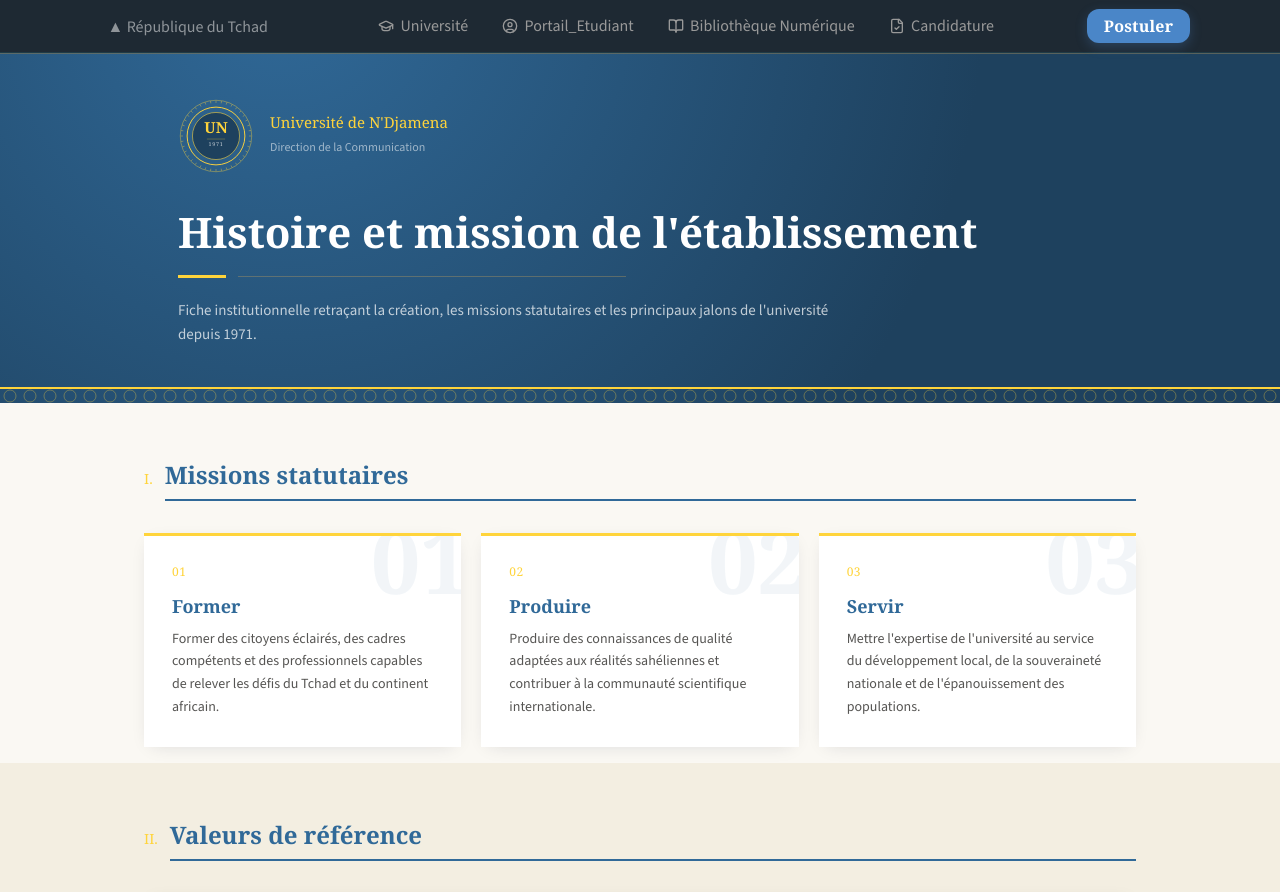
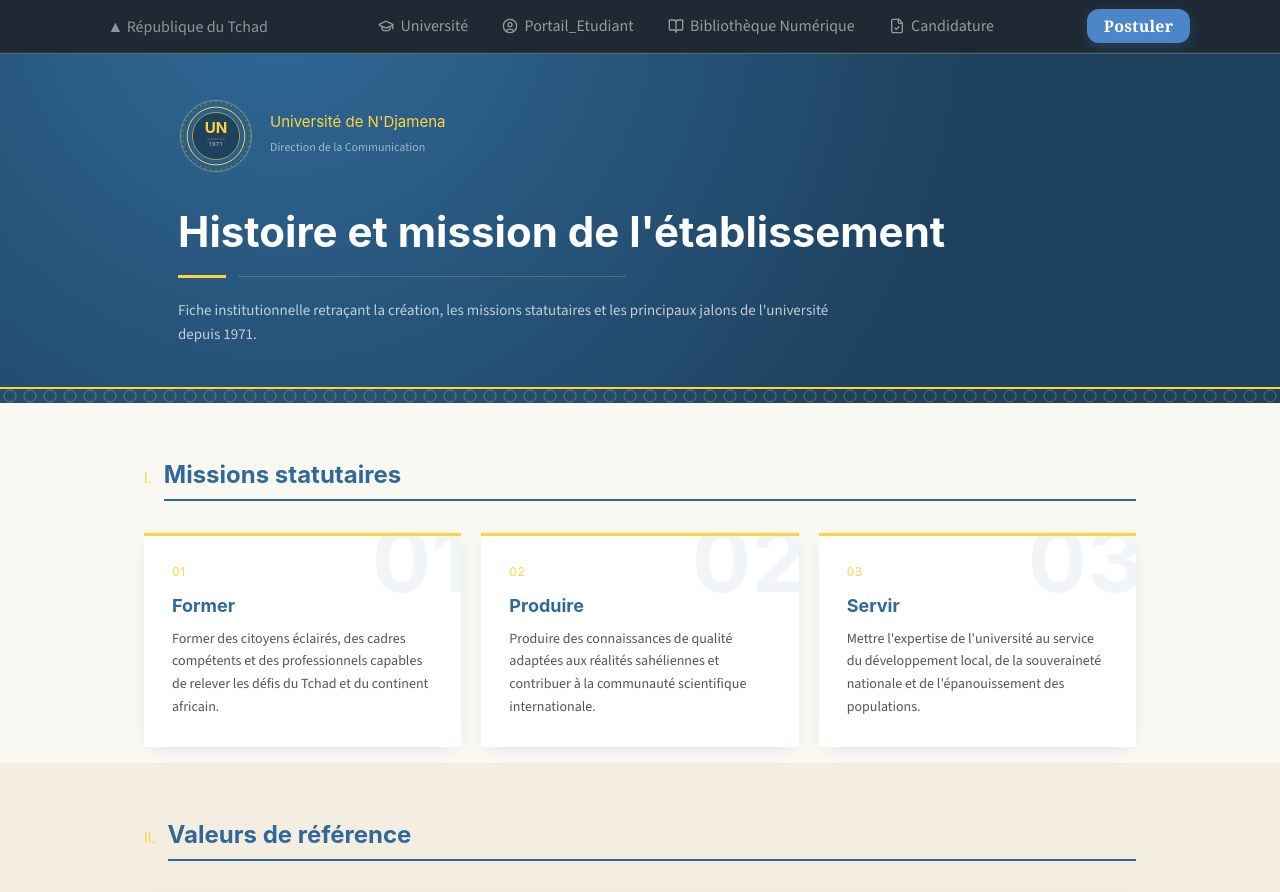
Before and after one commit to Barya696/universite-ndjamena-official-web, a React (Vite) app in the folder frontend/: page /universite/a-propos/histoire-mission in a window 1280 px wide. Shown: the top 892 px of the page. Built offline with nearby package versions, Linux system fonts and the light colour scheme.

Commit message:
Histoire & Mission update

```diff
--- a/frontend/src/app/Components/Universites/A_propos/HistoireMission.tsx
+++ b/frontend/src/app/Components/Universites/A_propos/HistoireMission.tsx
@@ -9,6 +9,10 @@ const LINE = "#DDD6C4";
 const INK = "#2B2B2B";
 const INK_SOFT = "#565553";
 const SHADOW = "0 4px 18px -8px rgba(20,30,55,0.18)";
+// Matches the sans-serif used in the site footer. If this isn't loaded
+// globally yet, add it once (e.g. via next/font or a Google Fonts <link>)
+// and it'll apply everywhere this constant is used.
+const FONT = "'Inter', ui-sans-serif, system-ui, -apple-system, sans-serif";
 
 // Thin engraved chain-link border strip, run full width along the header's
 // lower edge — the "ribbon" you'd find bordering a diploma or certificate.
@@ -70,11 +74,11 @@ function Seal({ size = 76 }: { size?: number }) {
       })}
       <circle cx="50" cy="50" r="38" fill="none" stroke={GOLD} strokeWidth="1.25" />
       <circle cx="50" cy="50" r="31" fill={NAVY_DEEP} stroke={GOLD} strokeWidth="0.75" />
-      <text x="50" y="46" textAnchor="middle" fontFamily="Georgia, serif" fontSize="20" fontWeight="700" fill={GOLD}>
+      <text x="50" y="46" textAnchor="middle" fontFamily={FONT} fontSize="20" fontWeight="700" fill={GOLD}>
         UN
       </text>
       <line x1="38" y1="54" x2="62" y2="54" stroke={GOLD} strokeWidth="0.6" opacity="0.6" />
-      <text x="50" y="63" textAnchor="middle" fontFamily="Georgia, serif" fontSize="7" letterSpacing="1" fill="rgba(255,255,255,0.75)">
+      <text x="50" y="63" textAnchor="middle" fontFamily={FONT} fontSize="7" letterSpacing="1" fill="rgba(255,255,255,0.75)">
         1971
       </text>
     </svg>
@@ -96,7 +100,7 @@ export default function HistoireMission() {
           <div className="flex items-center gap-4 mb-8">
             <Seal />
             <div className="min-w-0">
-              <p className="text-[15px] leading-tight" style={{ color: GOLD, fontFamily: "Georgia, serif" }}>
+              <p className="text-[15px] leading-tight" style={{ color: GOLD, fontFamily: FONT }}>
                 Université de N'Djamena
               </p>
               <p className="text-[12px] mt-0.5" style={{ color: "rgba(255,255,255,0.55)" }}>
@@ -107,7 +111,7 @@ export default function HistoireMission() {
 
           <h1
             className="text-3xl md:text-[42px] font-bold leading-tight mb-4"
-            style={{ color: "#fff", fontFamily: "Georgia, serif" }}
+            style={{ color: "#fff", fontFamily: FONT }}
           >
             Histoire et mission de l'établissement
           </h1>
@@ -148,14 +152,14 @@ export default function HistoireMission() {
               <span
                 aria-hidden
                 className="absolute -right-2 -top-5 select-none pointer-events-none"
-                style={{ fontFamily: "Georgia, serif", fontSize: "88px", fontWeight: 700, color: NAVY, opacity: 0.06, lineHeight: 1 }}
+                style={{ fontFamily: FONT, fontSize: "88px", fontWeight: 700, color: NAVY, opacity: 0.06, lineHeight: 1 }}
               >
                 {b.num}
               </span>
-              <p className="text-xs mb-3 relative" style={{ color: GOLD, fontFamily: "Georgia, serif", letterSpacing: "0.04em" }}>
+              <p className="text-xs mb-3 relative" style={{ color: GOLD, fontFamily: FONT, letterSpacing: "0.04em" }}>
                 {b.num}
               </p>
-              <h3 className="text-lg font-bold mb-2 relative" style={{ color: NAVY, fontFamily: "Georgia, serif" }}>
+              <h3 className="text-lg font-bold mb-2 relative" style={{ color: NAVY, fontFamily: FONT }}>
                 {b.t}
               </h3>
               <p className="leading-relaxed text-sm relative" style={{ color: INK_SOFT }}>
@@ -177,10 +181,10 @@ export default function HistoireMission() {
                 className="flex items-center gap-3 py-4 px-5"
                 style={{ borderBottom: `1px solid ${LINE}`, background: i % 2 === 0 ? "transparent" : "rgba(198,161,91,0.045)" }}
               >
-                <span className="shrink-0" style={{ color: GOLD, fontFamily: "Georgia, serif", fontSize: "15px" }} aria-hidden>
+                <span className="shrink-0" style={{ color: GOLD, fontFamily: FONT, fontSize: "15px" }} aria-hidden>
                   ✦
                 </span>
-                <span className="text-[15px]" style={{ color: INK, fontFamily: "Georgia, serif" }}>
+                <span className="text-[15px]" style={{ color: INK, fontFamily: FONT }}>
                   {v}
                 </span>
               </div>
@@ -200,7 +204,7 @@ export default function HistoireMission() {
               style={{ borderBottom: i !== JALONS.length - 1 ? `1px solid ${LINE}` : "none" }}
             >
               <div className="flex md:block items-baseline gap-3">
-                <div className="font-bold tabular-nums" style={{ color: NAVY, fontFamily: "Georgia, serif", fontSize: "30px", lineHeight: 1 }}>
+                <div className="font-bold tabular-nums" style={{ color: NAVY, fontFamily: FONT, fontSize: "30px", lineHeight: 1 }}>
                   {h.annee}
                 </div>
                 <div className="hidden md:block w-8 h-[2px] mt-3" style={{ background: GOLD }} />
@@ -224,10 +228,10 @@ export default function HistoireMission() {
 function SectionHeading({ roman, title }: { roman: string; title: string }) {
   return (
     <div className="flex items-baseline gap-3 mb-8">
-      <span className="text-sm" style={{ color: GOLD, fontFamily: "Georgia, serif" }}>
+      <span className="text-sm" style={{ color: GOLD, fontFamily: FONT }}>
         {roman}
       </span>
-      <h2 className="text-2xl font-bold pb-2 flex-1" style={{ color: NAVY, fontFamily: "Georgia, serif", borderBottom: `2px solid ${NAVY}` }}>
+      <h2 className="text-2xl font-bold pb-2 flex-1" style={{ color: NAVY, fontFamily: FONT, borderBottom: `2px solid ${NAVY}` }}>
         {title}
       </h2>
     </div>
```
